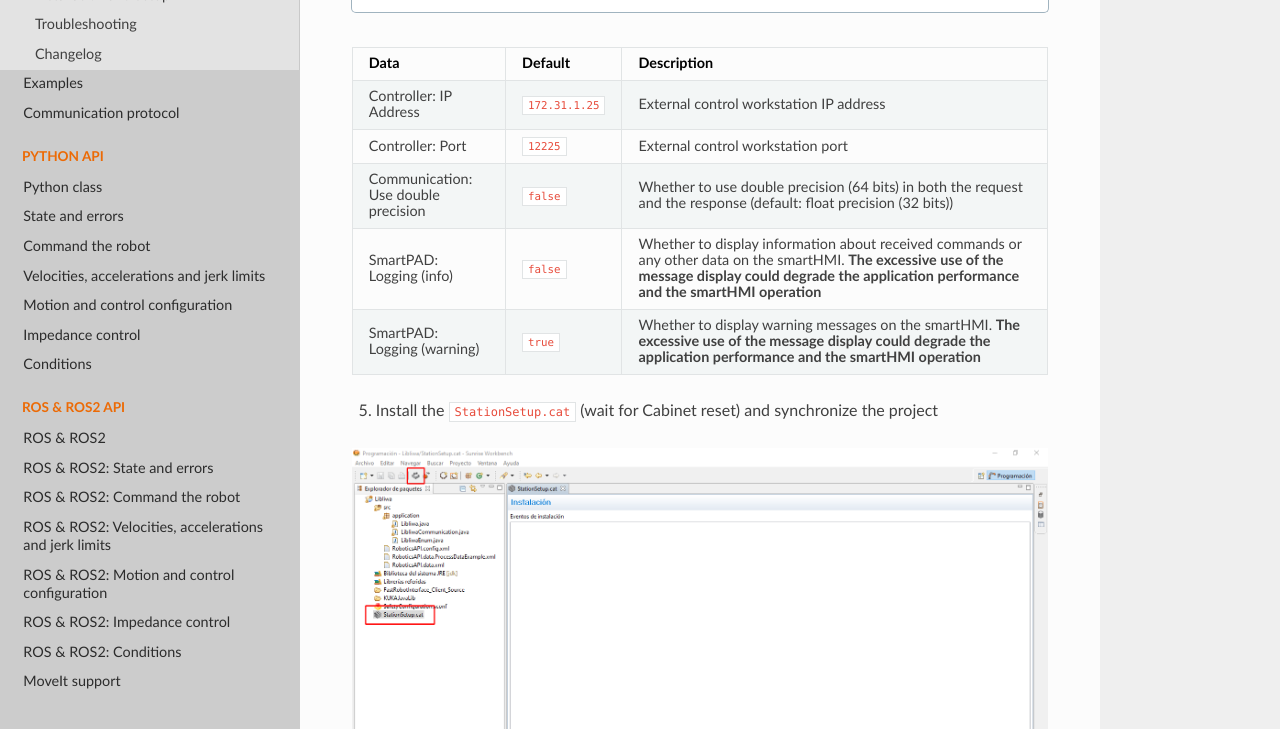
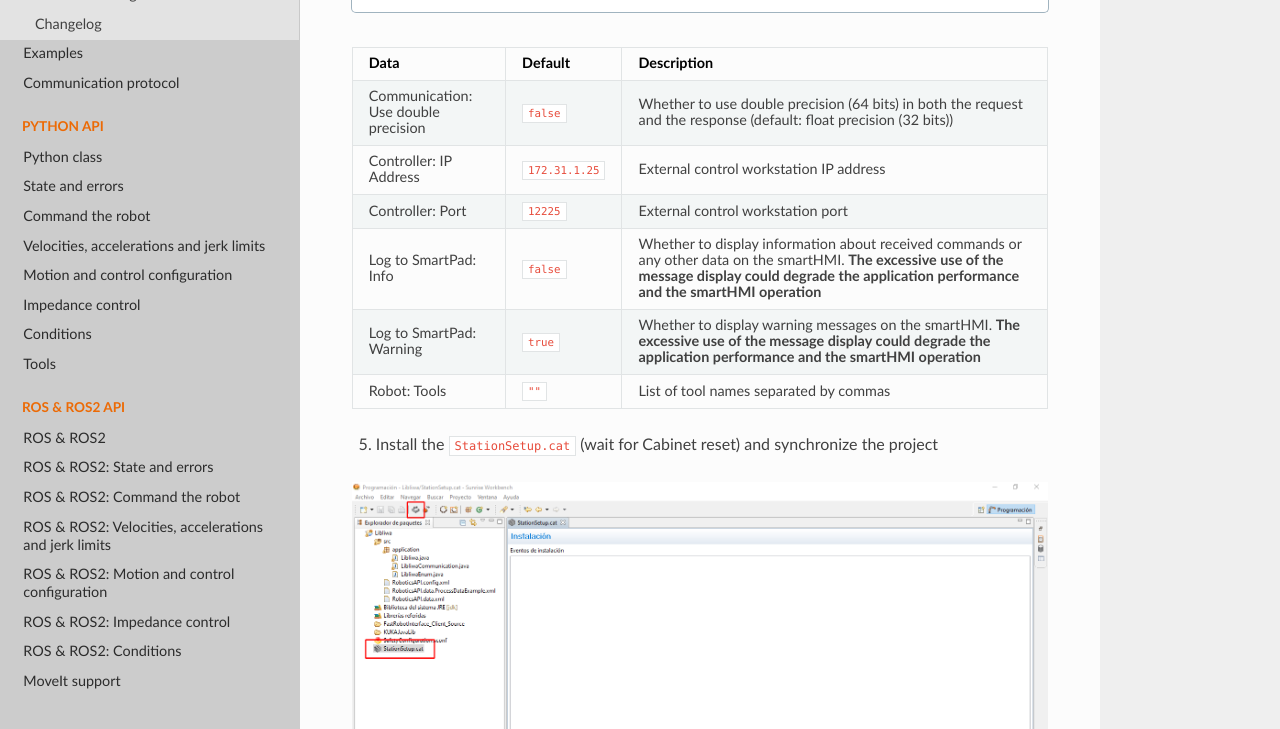
Before and after one commit to Toni-SM/libiiwa, a Sphinx documentation site: the page built from docs/source/intro/installation.rst, in a window 1280 px wide and 900 px high, scrolled down 1838 px, cut to the strip 171-900 px from the top of the window. Built offline with Sphinx 7.4.7 and the Read the Docs theme 2.0.0, drawn with Linux system fonts in a browser that asks for light colours; the version number could not be read and is left out.

Commit message:
Add attach/detach tools section to docs

```diff
--- a/docs/source/index.rst
+++ b/docs/source/index.rst
@@ -50,6 +50,7 @@
     modules/python_motion_and_control
     modules/python_impedance
     modules/python_conditions
+    modules/python_tools
 
 .. toctree::
     :maxdepth: 1
--- a/docs/source/intro/installation.rst
+++ b/docs/source/intro/installation.rst
@@ -82,21 +82,24 @@
     * - Data
       - Default
       - Description
+    * - Communication: Use double precision
+      - :literal:`false`
+      - Whether\ |_| \to\ |_| \use\ |_| \double\ |_| \precision\ |_| \(64\ |_| \bits) in both the request and the response (default: float precision (32 bits))
     * - Controller: IP Address
       - :literal:`172.31.1.25`
       - External\ |_| \control\ |_| \workstation\ |_| \IP\ |_| \address
     * - Controller: Port
       - :literal:`12225`
       - External control workstation port
-    * - Communication: Use double precision
-      - :literal:`false`
-      - Whether\ |_| \to\ |_| \use\ |_| \double\ |_| \precision\ |_| \(64\ |_| \bits) in both the request and the response (default: float precision (32 bits))
-    * - SmartPAD: Logging (info)
+    * - Log to SmartPad: Info
       - :literal:`false`
       - Whether to display information about received commands or any other data on the smartHMI. **The excessive use of the message display could degrade the application performance and the smartHMI operation**
-    * - SmartPAD: Logging (warning)
+    * - Log to SmartPad: Warning
       - :literal:`true`
       - Whether to display warning messages on the smartHMI. **The excessive use of the message display could degrade the application performance and the smartHMI operation**
+    * - Robot: Tools
+      - :literal:`""`
+      - List of tool names separated by commas
 
 5. Install the :literal:`StationSetup.cat` (wait for Cabinet reset) and synchronize the project
 
--- a/docs/source/intro/protocol.rst
+++ b/docs/source/intro/protocol.rst
@@ -169,6 +169,12 @@
     * - 305
       - Enumeration value (1). See `Execution types <#id5>`_
       - Set the execution type
+    * -
+      -
+      -
+    * - 400
+      - Non negative integer (starting at zero) for attaching the tool. -1 for detaching the tool
+      - Attach/detach tool
 
 .. raw:: html
 
```
Also changed, not shown: docs/source/modules/python_tools.rst (added, +20 -0 lines).
